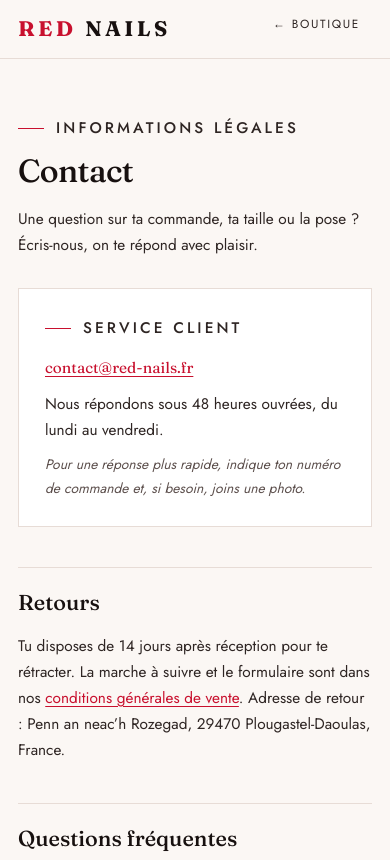
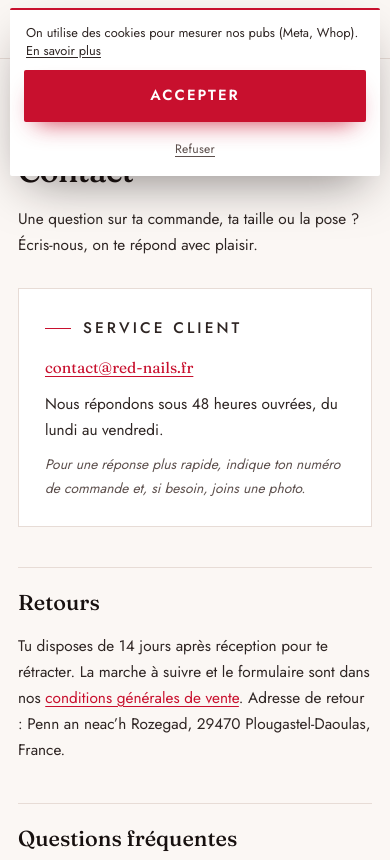
Before and after one commit to Lomig22/red-nails, a plain HTML site: page contact.html in a window 390 px wide. Shown: the top 860 px of the page. Drawn offline with Linux system fonts and the light colour scheme.

Commit message:
Cookie banner v3: dominant "Accepter", one-click text-link refusal, top on mobile
- "Accepter": full-width filled brand button (52 px); "Refuser": centered
  underlined text link, no border/background, 44 px touch target, 7:1 contrast,
  one click, always visible in the banner
- Shorter copy (2 lines at 375 px) with "En savoir plus" link
- Mobile: banner at the top so it never covers the price row or the sticky
  "Commander" bar (verified at 375x812); desktop: bottom-left card
- Same banner on index, merci and all legal pages (new consent.js for legal
  pages, same rn_consent storage); choice remembered across all pages

Co-Authored-By: Claude Opus 5.5 <noreply@anthropic.com>

```diff
--- a/config.js
+++ b/config.js
@@ -324,7 +324,7 @@ window.RN_CONFIG = {
   CONSENT: {
     enabled: true,
     title: 'Un dernier détail',
-    text: 'Cookies de mesure de nos pubs (Meta, Whop). Sans effet sur ta commande.',
+    text: 'On utilise des cookies pour mesurer nos pubs (Meta, Whop).',
     accept: 'Accepter',
     refuse: 'Refuser',
     more: 'En savoir plus',
--- /dev/null
+++ b/consent.js
@@ -0,0 +1,43 @@
+/* ==========================================================================
+   RED NAILS — consent.js (pages légales : mentions, CGV, confidentialité, contact)
+   Même bannière et même mémorisation que l'accueil (app.js) et la page merci
+   (merci.js) : clé localStorage "rn_consent" = { v: "granted"|"denied", t }.
+   Choix conservé 6 mois (recommandation CNIL). Après "Accepter", le pixel Whop
+   (code dans le <head>) est chargé ; le pixel Meta se chargera à la prochaine
+   page qui l'embarque (accueil, merci).
+   ========================================================================== */
+(function () {
+  'use strict';
+  var C = window.RN_CONFIG || {};
+  var KEY = 'rn_consent';
+  var MAX_AGE = 182 * 24 * 3600 * 1000;
+  var banner = document.querySelector('[data-consent]');
+  if (!banner) return;
+
+  function get() {
+    try {
+      var raw = window.localStorage.getItem(KEY);
+      if (!raw) return null;
+      var c = raw.charAt(0) === '{' ? JSON.parse(raw) : { v: raw, t: 0 };
+      if (!c.t || Date.now() - c.t > MAX_AGE) { window.localStorage.removeItem(KEY); return null; }
+      return c.v;
+    } catch (e) { return null; }
+  }
+  function set(v) { try { window.localStorage.setItem(KEY, JSON.stringify({ v: v, t: Date.now() })); } catch (e) { /* ignoré */ } }
+
+  var text = banner.querySelector('[data-consent-text]');
+  if (text && C.CONSENT && C.CONSENT.text) text.textContent = C.CONSENT.text;
+
+  Array.prototype.forEach.call(banner.querySelectorAll('[data-consent-choice]'), function (b) {
+    b.addEventListener('click', function () {
+      var choice = b.getAttribute('data-consent-choice');
+      set(choice);
+      banner.hidden = true;
+      if (choice === 'granted' && typeof window.rnLoadWhopPixel === 'function') window.rnLoadWhopPixel();
+      if (choice === 'denied') { try { window.localStorage.removeItem('rn_seen'); } catch (e) { /* ignoré */ } }
+    });
+  });
+
+  if (C.CONSENT && C.CONSENT.enabled === false) return;
+  if (!get()) banner.hidden = false;
+})();
--- a/contact.html
+++ b/contact.html
@@ -157,5 +157,13 @@
       </nav>
     </div>
   </footer>
+  <!-- Bannière cookies : "Accepter" dominant, refus en lien texte visible (1 clic, zone tactile ≥ 44 px). -->
+  <div class="consent" role="region" aria-label="Cookies" data-consent hidden>
+    <p class="consent__text"><span data-consent-text></span> <a href="confidentialite.html">En savoir plus</a></p>
+    <button class="btn btn--primary consent__accept" type="button" data-consent-choice="granted">Accepter</button>
+    <button class="consent__refuse" type="button" data-consent-choice="denied">Refuser</button>
+  </div>
+  <script src="config.js" defer></script>
+  <script src="consent.js" defer></script>
 </body>
 </html>
--- a/styles.css
+++ b/styles.css
@@ -883,3 +883,43 @@ body.has-sticky .consent { bottom: calc(80px + env(safe-area-inset-bottom)); }
   .consent__text { font-size: .8rem; line-height: 1.4; }
   .consent__actions .btn { min-height: 44px; padding-top: 8px; padding-bottom: 8px; }
 }
+
+/* ==========================================================================
+   Bannière cookies v3 — "Accepter" dominant, refus en lien texte visible
+   ========================================================================== */
+.consent {
+  position: fixed; z-index: 60; left: 10px; right: 10px; max-width: 460px; margin: 0 auto;
+  display: grid; gap: 6px; padding: 14px 14px 4px;
+  background: var(--paper); border: 0; border-top: 2px solid var(--red); border-radius: var(--r);
+  box-shadow: 0 20px 50px -16px rgba(23, 16, 15, .5);
+  animation: consentIn .4s var(--ease);
+}
+.consent__text { font-size: .8rem; line-height: 1.4; color: var(--ink-2); margin: 0 2px 4px; }
+.consent__text a { color: var(--ink-2); text-decoration: underline; text-underline-offset: 2px; white-space: nowrap; }
+/* Accepter : bouton plein, pleine largeur, élément dominant */
+.consent__accept {
+  width: 100%; min-height: 52px; font-size: .92rem; letter-spacing: .14em;
+  box-shadow: 0 12px 24px -12px rgba(200, 16, 46, .85);
+}
+/* Refuser : lien texte souligné, discret mais lisible (contraste 7:1), 1 clic, zone tactile 44 px */
+.consent__refuse {
+  justify-self: center; min-height: 44px; min-width: 120px; padding: 0 16px;
+  background: none; border: 0; box-shadow: none;
+  font-family: var(--sans); font-size: .76rem; font-weight: 400; letter-spacing: .02em; text-transform: none;
+  color: var(--muted); text-decoration: underline; text-underline-offset: 3px; cursor: pointer;
+}
+.consent__refuse:hover { color: var(--ink); }
+.consent__refuse:focus-visible { outline: 2px solid var(--ink); outline-offset: 2px; }
+@keyframes consentIn { from { opacity: 0; transform: translateY(-12px); } }
+
+/* Mobile : en HAUT de l'écran → ne masque ni la ligne de prix ni la barre "Commander" */
+@media (max-width: 699px) {
+  .consent, body.has-sticky .consent { top: calc(8px + env(safe-area-inset-top)); bottom: auto; }
+}
+/* Tablette / ordinateur : en bas à gauche, comme une carte */
+@media (min-width: 700px) {
+  .consent, body.has-sticky .consent { top: auto; bottom: calc(16px + env(safe-area-inset-bottom)); left: 16px; right: auto; width: 400px; margin: 0; }
+  body.has-sticky .consent { bottom: calc(92px + env(safe-area-inset-bottom)); }
+  @keyframes consentIn { from { opacity: 0; transform: translateY(12px); } }
+}
+@media (prefers-reduced-motion: reduce) { .consent { animation: none; } }
```
Also changed, not shown: cgv.html (+8 -0 lines), confidentialite.html (+8 -0 lines), index.html (+4 -6 lines), mentions-legales.html (+8 -0 lines), merci.html (+3 -6 lines).
